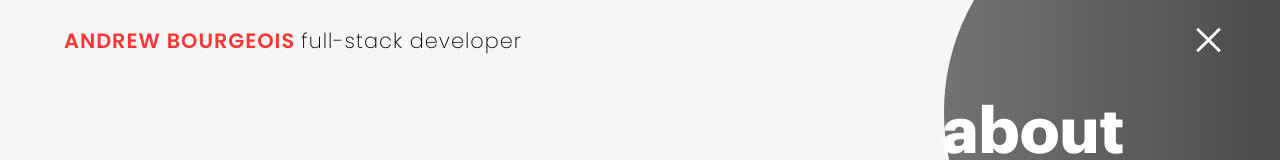
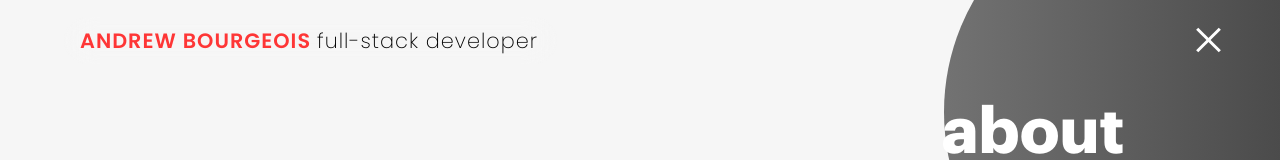
Before and after one commit to asb1512/portfolio-site-react, a React (Create React App) app: page / in a window 1280 px wide. Both pictures are taken after a click on the button 1208 px from the left and 40 px from the top of the page. Shown: the top 160 px of the page. Built offline with nearby package versions, Linux system fonts and the light colour scheme.

Commit message:
moved to new folder

```diff
--- a/src/App.js
+++ b/src/App.js
@@ -1,9 +1,9 @@
 import './App.css';
 import React, { useState } from 'react';
 import { useTransition, useSpring, animated, config } from 'react-spring';
-import Navbar from './Navbar';
-import Tagline from './Tagline';
-import About from './About';
+import Navbar from './components/Navbar';
+import Tagline from './components/Tagline';
+import About from './components/About';
 
 import bgWhite from './images/mountains-white.jpg';
 import bgRed from './images/mountains-red.jpg';
--- a/src/Navbar.css
+++ b/src/components/Navbar.css
@@ -14,6 +14,9 @@ nav {
 
 .nav-left {
   margin-left: 4rem;
+  padding: .5rem 1.2rem .5rem 1rem;
+  border: none;
+  border-radius: 1000px;
   backdrop-filter: blur( 15px );
   -webkit-backdrop-filter: blur( 15px );
 }
@@ -45,7 +48,7 @@ nav {
   overflow: hidden;
 }
 
-.menu-options > p {
+.nav-expanded-option {
   cursor: pointer;
 }
 
--- a/src/Navbar.js
+++ b/src/components/Navbar.js
@@ -155,6 +155,7 @@ export default function Navbar(props) {
       <div className='nav-expanded'>
         <animated.p
           style={{...aboutStyle, ...aboutHoverStyle}}
+          className='nav-expanded-option'
           onMouseEnter={() => handleMouseEnter('red')}
           onMouseLeave={handleMouseLeave}
           onClick={handleAboutClick}
@@ -163,6 +164,7 @@ export default function Navbar(props) {
         </animated.p>
         <animated.p
           style={{...projectsStyle, ...projectsHoverStyle}}
+          className='nav-expanded-option'
           onMouseEnter={() => handleMouseEnter('gray')}
           onMouseLeave={handleMouseLeave}
         >
@@ -170,6 +172,7 @@ export default function Navbar(props) {
         </animated.p>
         <animated.p
           style={{...contactsStyle, ...contactsHoverStyle}}
+          className='nav-expanded-option'
           onMouseEnter={() => handleMouseEnter('black')}
           onMouseLeave={handleMouseLeave}
         >
```
Also changed, not shown: src/components/Tagline.js (renamed from src/Tagline.js).
